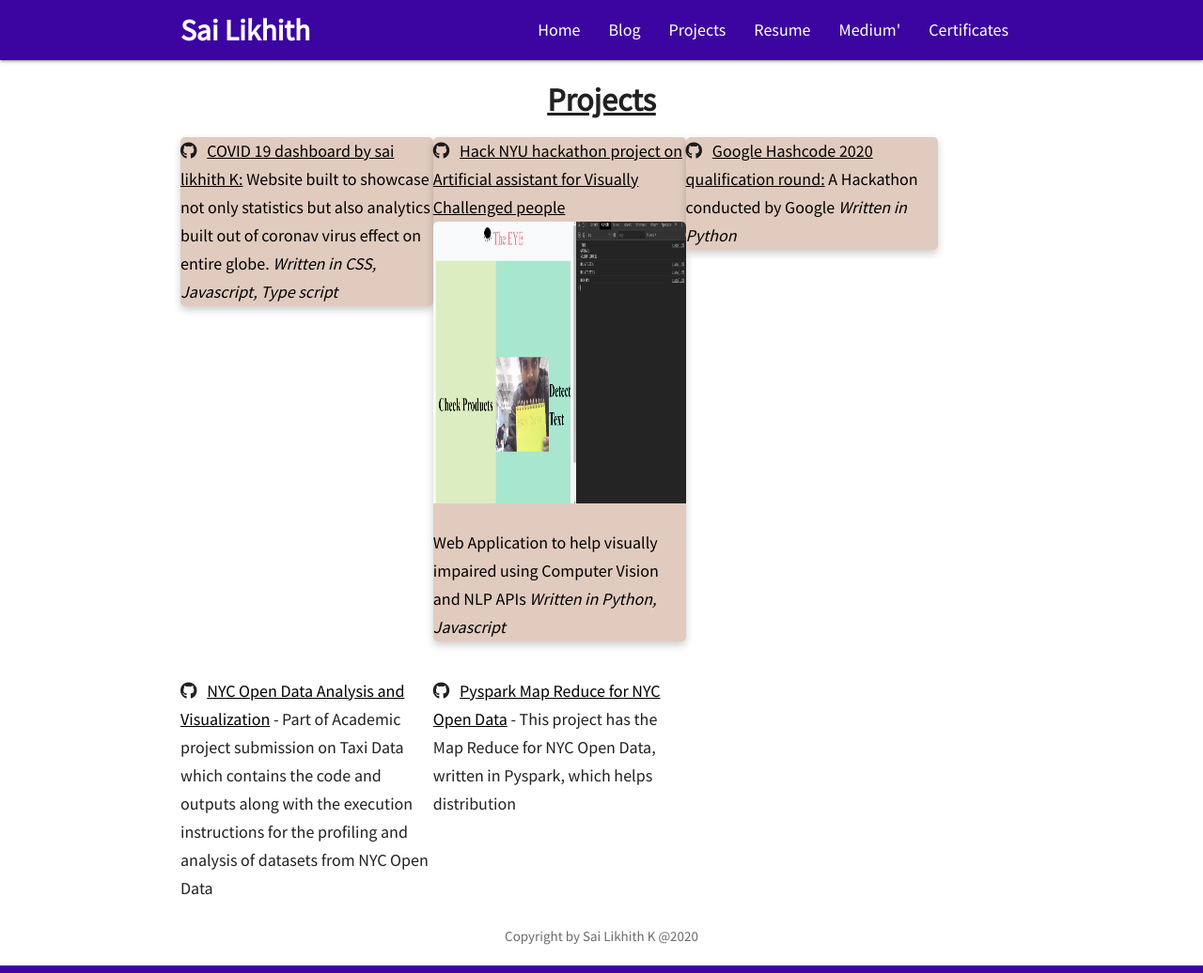
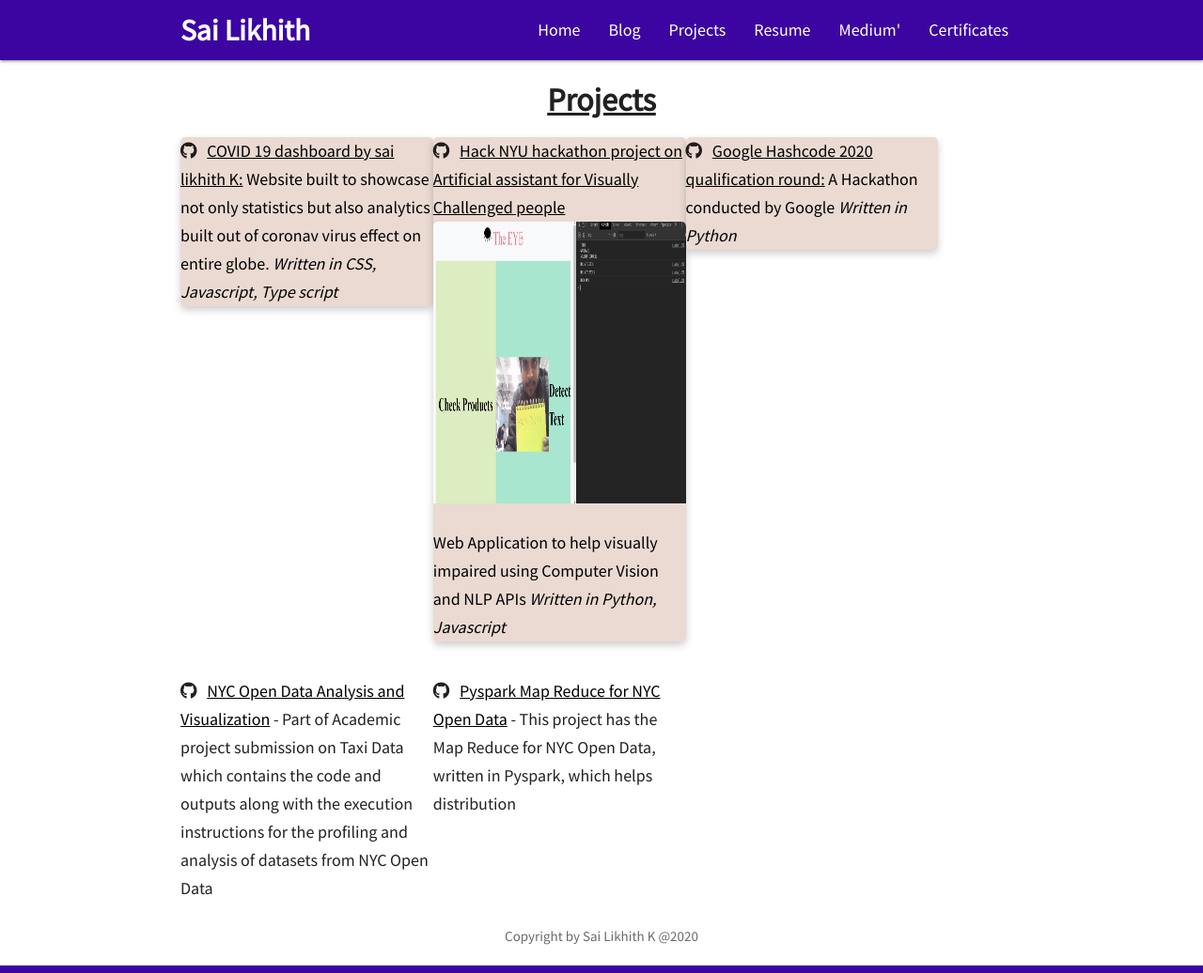
Before and after one commit to SaiLikhith7/Mywebsite, a Jekyll site: the page built from projects.html, in a window 1280 px wide. Shown: the whole page at 94% size. Built offline with Jekyll 4.4.1, drawn with Linux system fonts in a browser that asks for light colours; nearby versions of some CDN libraries.

Commit message:
Update projects.html

```diff
--- a/_includes/projects.html
+++ b/_includes/projects.html
@@ -2,7 +2,7 @@
   .third { width: 30%; float: left; column-gap:40px }
    h5 { display: inline }
    .card:hover {box-shadow: 0 8px 16px 0 rgba(0,0,0,0.2);}
-   .card {box-shadow: 0 4px 8px 0 rgba(0,0,0,0.2); transition: 0.3s;border-radius: 5px; background-color:#e1cbbf}
+   .card {box-shadow: 0 4px 8px 0 rgba(0,0,0,0.2); transition: 0.3s;border-radius: 5px; background-color:#eadad2}
    img {border-radius: 5px 5px 0 0;}
  </style>
 
```
